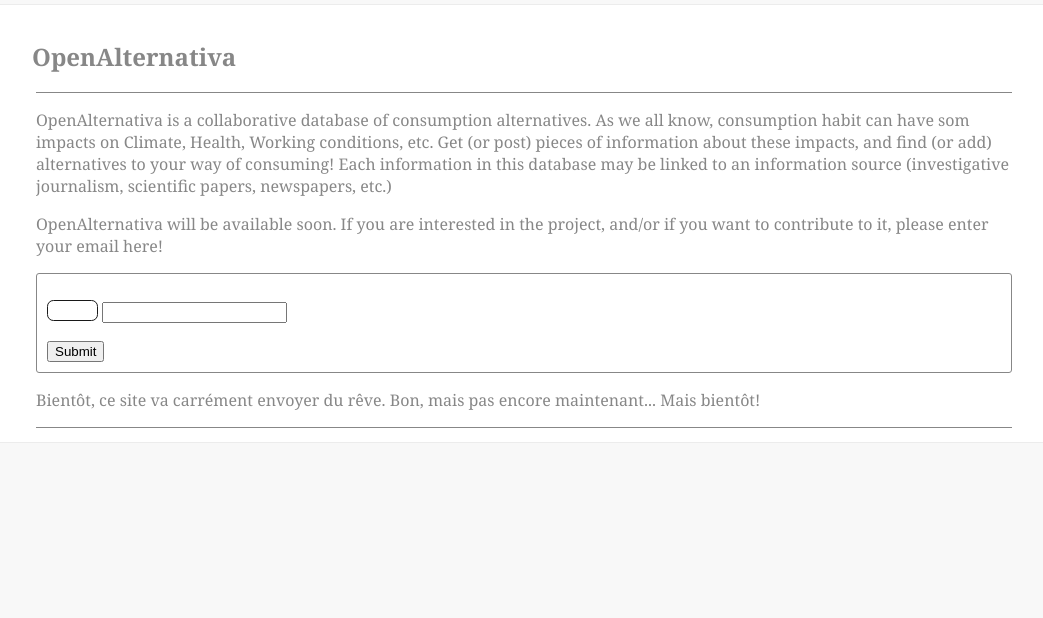
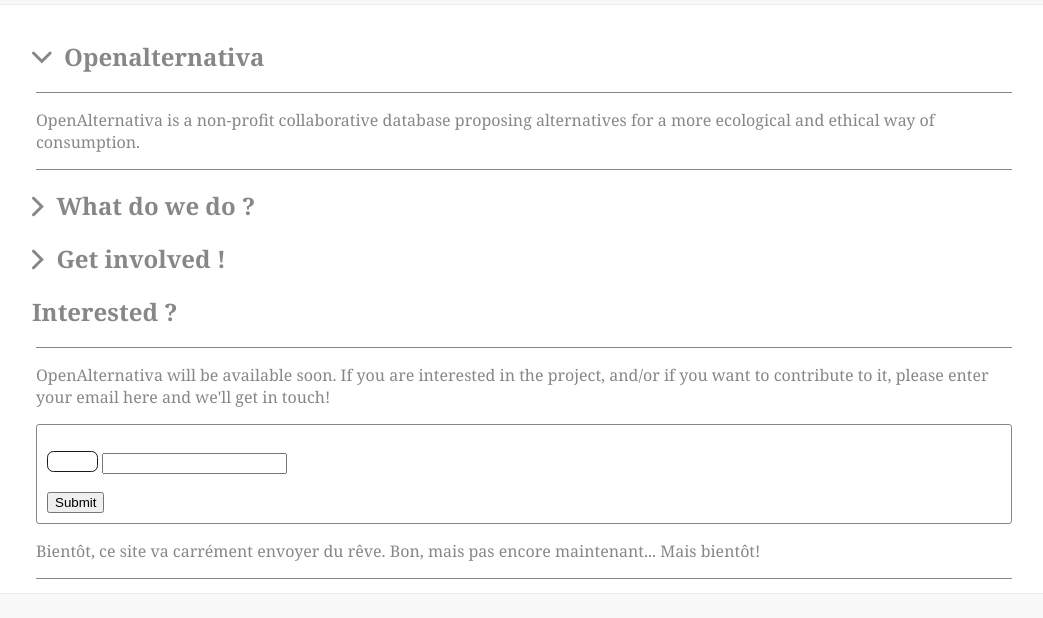
Before and after one commit to rangeonnicolas/alternwebsite, a Django app: page / in a window 1280 px wide. Shown: the part 64-682 px from the top of the page, without its empty margins (116-1159 px from the left). Run offline with Django 3.2, Linux system fonts and the light colour scheme.

Commit message:
accueil2

```diff
--- a/maquette/static/maquette/style.css
+++ b/maquette/static/maquette/style.css
@@ -27,7 +27,7 @@ body {
 	font-size: 0
 	0.9em;
 	background-color: #F8F8F8;
-	color: #878787;
+	color: #606060;
 	margin: 0;
 }
 
@@ -61,7 +61,9 @@ header {
 
 p {
     text-align: justify;
-    line-height: 1.4em;
+    line-height: 1.6em;
+    margin-top : 25px;
+    margin-bottom : 25px;
 }
 
 h1, h2 {
--- a/templates/home.html
+++ b/templates/home.html
@@ -5,6 +5,7 @@
     <title>OpenAlternativa</title>
     {% load staticfiles %}
     <link href="{% static "maquette/style.css" %}" rel="stylesheet" type="text/css">
+    <link rel="stylesheet" href="{% static "maquette/th/mfg.css" %}">
 </head>
 <body>
 
@@ -18,19 +19,70 @@
 
         <div class="content" style='position:absolute;top:3em;width:100%'>
             <section class="contentSection">
-				<h2 style="margin:20px">OpenAlternativa</h2>
+
+                <h2 style="margin:20px">
+                    <a id="a0" onclick="closePar('par0','a0');">
+                        <i class="icon-chevron_down"></i>
+                    </a>
+                     &nbsp;Openalternativa
+                </h2>
+
+
+                <div id="par0" class="mainImpact softBox colorOnHover">
+                        <p>OpenAlternativa is a non-profit collaborative database proposing alternatives for a more ecological
+                            and ethical way of consumption.
+                        </p>
+                </div>
+
+				<h2 style="margin:20px">
+                    <a id="a1" onclick="openPar('par1','a1');">
+                        <i class="icon-chevron_right"></i>
+                    </a>
+                      &nbsp;What do we do ?
+                </h2>
+
+                <div id='par1' class="mainImpact softBox colorOnHover" style="display:None">
+
+
+
+                        <p>
+                            If we vote once every few years for a political government, every day, the way each one of us
+                            spends his or her money determines the way the world functions. As we all know, consumption
+                            habits can have impacts on issues such as Climate Justice, Sustainable Development, Health,
+                            Labor Conditions or Financial Ethics. Well... you know this. OpenAlternativa also gives you
+                            the alternative solution!
+                        </p>
+
+                </div>
+                <h2 style="margin:20px">
+                    <a id="a2" onclick="openPar('par2','a2');">
+                        <i class="icon-chevron_right"></i>
+                    </a>
+                     &nbsp;Get involved !
+                </h2>
+                <div id='par2' class="mainImpact softBox colorOnHover" style="display:None">
+
+                    <p>
+                        Go, surf on the web and find information about how the products we use in our everyday life impact
+                        the world both in an environmental and a social way. Find and add ecological and ethical alternatives
+                        to your and our way of consuming!
+                    </p>
+
+                    <p>
+                        Every information in this database should be linked to an information source (NGO reports,
+                        investigative journalism, scientific papers, newspapers, etc.) <!--for which the community will be
+                        able to evaluate the credibility.-->
+
+                    </p>
+
+
+                </div>
+                <h2 style="margin:20px">Interested ?</h2>
                 <div class="mainImpact softBox colorOnHover">
 
-                        <p>OpenAlternativa is a collaborative database of consumption alternatives.
-                            As we all know, consumption habit can have som impacts on Climate, Health, Working conditions, etc.
-                            Get (or post) pieces of information about these impacts, and find (or add) alternatives to
-                            your way of consuming!
-                            Each information in this database may be linked to an information source (investigative journalism, scientific papers,
-                            newspapers, etc.)
-                        </p>
 
-                        <p>OpenAlternativa will be available soon. If you are interested in the project, and/or if you want to
-                            contribute to it, please enter your email here!
+                        <p>OpenAlternativa will be available soon. If you are interested in the project, and/or if you
+                            want to contribute to it, please enter your email here and we'll get in touch!
                         </p>
 
                         <div style="border: solid 1px; padding:10px; border-radius:3px">
@@ -49,13 +101,27 @@
 
                         <p>Bientôt, ce site va carrément envoyer du rêve. Bon, mais pas encore maintenant... Mais bientôt!
 </p>
+
                 </div>
             </section>
 
         </div>
 
 
-
+                    <script>
+                        function openPar(id,id2){
+                            document.getElementById(id).style.display = 'inherit' ;
+                            var b = document.getElementById(id2);
+                            b.innerHTML = '<i class="icon-chevron_down"></i>' ;
+                            b.onclick=function(){closePar(id,id2);} ;
+                        }
+                        function closePar(id,id2){
+                            document.getElementById(id).style.display = 'None' ;
+                            var b = document.getElementById(id2);
+                            b.innerHTML = '<i class="icon-chevron_right"></i>' ;
+                            b.onclick=function(){openPar(id,id2);} ;
+                        }
+                    </script>
 
 </body>
 </html>
```
Also changed, not shown: 1 other file.
